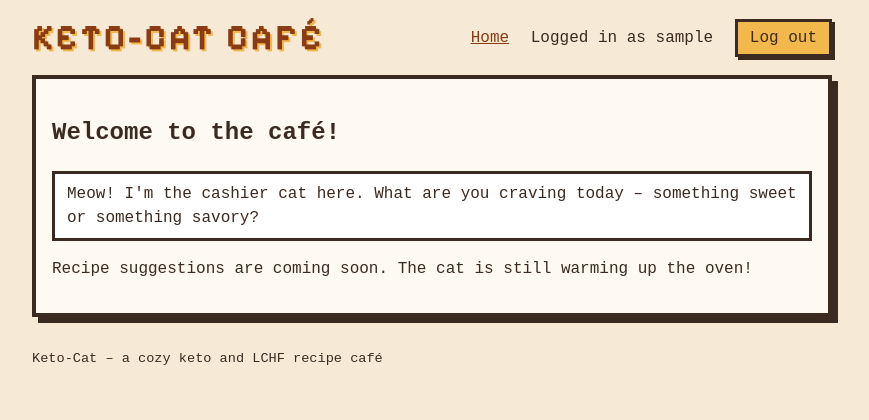
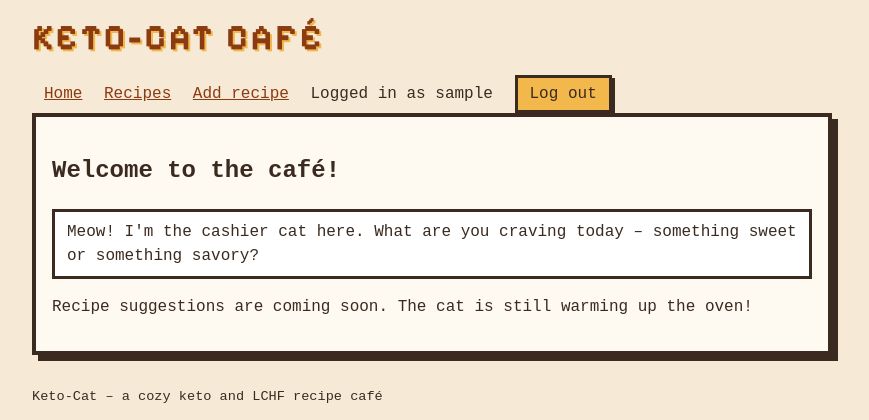
Before and after one commit to inga-divra/keto-cat, a Flask app: page / in a window 1280 px wide. Shown: the top 420 px of the page, without its empty margins (208-1077 px from the left). Run offline with Flask 3, Linux system fonts and the light colour scheme; the visitor is signed in with stand-in values (Sample User, id 1).

Commit message:
feat: add recipe create, view, edit and delete

```diff
--- a/app.py
+++ b/app.py
@@ -4,6 +4,7 @@ import sqlite3
 from flask import Flask
 from flask import abort, flash, redirect, render_template, request, session
 import config
+import recipes
 import users
 
 app = Flask(__name__)
@@ -12,6 +13,10 @@ app.secret_key = config.secret_key
 USERNAME_PATTERN = r"[A-Za-z0-9_-]{3,20}"
 PASSWORD_MIN_LENGTH = 8
 PASSWORD_MAX_LENGTH = 128
+
+TITLE_MAX_LENGTH = 100
+INGREDIENTS_MAX_LENGTH = 3000
+INSTRUCTIONS_MAX_LENGTH = 5000
 
 def require_login():
     if "user_id" not in session:
@@ -23,6 +28,30 @@ def check_csrf():
     if request.form["csrf_token"] != session.get("csrf_token"):
         abort(403)
 
+def get_own_recipe(recipe_id):
+    recipe = recipes.get_recipe(recipe_id)
+    if not recipe:
+        abort(404)
+    if recipe["user_id"] != session["user_id"]:
+        abort(403)
+    return recipe
+
+def read_recipe_form():
+    return {
+        "title": request.form["title"].strip(),
+        "ingredients": request.form["ingredients"].strip(),
+        "instructions": request.form["instructions"].strip()
+    }
+
+def recipe_form_error(filled):
+    if not filled["title"] or len(filled["title"]) > TITLE_MAX_LENGTH:
+        return f"The title must be 1–{TITLE_MAX_LENGTH} characters long."
+    if not filled["ingredients"] or len(filled["ingredients"]) > INGREDIENTS_MAX_LENGTH:
+        return f"The ingredients must be 1–{INGREDIENTS_MAX_LENGTH} characters long."
+    if not filled["instructions"] or len(filled["instructions"]) > INSTRUCTIONS_MAX_LENGTH:
+        return f"The instructions must be 1–{INSTRUCTIONS_MAX_LENGTH} characters long."
+    return None
+
 @app.before_request
 def add_csrf_token():
     # Every visitor gets a token, so that the register and login forms
@@ -33,6 +62,70 @@ def add_csrf_token():
 @app.route("/")
 def index():
     return render_template("index.html")
+
+@app.route("/recipes")
+def show_recipes():
+    all_recipes = recipes.get_recipes()
+    return render_template("recipes.html", recipes=all_recipes)
+
+@app.route("/recipe/<int:recipe_id>")
+def show_recipe(recipe_id):
+    recipe = recipes.get_recipe(recipe_id)
+    if not recipe:
+        abort(404)
+    return render_template("recipe.html", recipe=recipe)
+
+@app.route("/new_recipe", methods=["GET", "POST"])
+def new_recipe():
+    require_login()
+
+    if request.method == "GET":
+        return render_template("new_recipe.html", filled={})
+
+    check_csrf()
+    filled = read_recipe_form()
+    error = recipe_form_error(filled)
+    if error:
+        flash(error)
+        return render_template("new_recipe.html", filled=filled)
+
+    recipe_id = recipes.add_recipe(session["user_id"], filled["title"],
+                                   filled["ingredients"], filled["instructions"])
+    flash("Purr-fect! Your recipe was added.")
+    return redirect(f"/recipe/{recipe_id}")
+
+@app.route("/edit_recipe/<int:recipe_id>", methods=["GET", "POST"])
+def edit_recipe(recipe_id):
+    require_login()
+    recipe = get_own_recipe(recipe_id)
+
+    if request.method == "GET":
+        return render_template("edit_recipe.html", recipe=recipe, filled=recipe)
+
+    check_csrf()
+    filled = read_recipe_form()
+    error = recipe_form_error(filled)
+    if error:
+        flash(error)
+        return render_template("edit_recipe.html", recipe=recipe, filled=filled)
+
+    recipes.update_recipe(recipe_id, filled["title"],
+                          filled["ingredients"], filled["instructions"])
+    flash("Your recipe was updated.")
+    return redirect(f"/recipe/{recipe_id}")
+
+@app.route("/delete_recipe/<int:recipe_id>", methods=["GET", "POST"])
+def delete_recipe(recipe_id):
+    require_login()
+    recipe = get_own_recipe(recipe_id)
+
+    if request.method == "GET":
+        return render_template("delete_recipe.html", recipe=recipe)
+
+    check_csrf()
+    recipes.remove_recipe(recipe_id)
+    flash("The recipe was deleted.")
+    return redirect("/recipes")
 
 @app.route("/register", methods=["GET", "POST"])
 def register():
--- a/schema.sql
+++ b/schema.sql
@@ -1,5 +1,14 @@
-CREATE TABLE users (
+CREATE TABLE IF NOT EXISTS users (
     id INTEGER PRIMARY KEY,
     username TEXT NOT NULL UNIQUE COLLATE NOCASE,
     password_hash TEXT NOT NULL
 );
+
+CREATE TABLE IF NOT EXISTS recipes (
+    id INTEGER PRIMARY KEY,
+    user_id INTEGER NOT NULL REFERENCES users(id),
+    title TEXT NOT NULL,
+    ingredients TEXT NOT NULL,
+    instructions TEXT NOT NULL,
+    created_at TEXT NOT NULL DEFAULT CURRENT_TIMESTAMP
+);
--- a/templates/layout.html
+++ b/templates/layout.html
@@ -16,7 +16,9 @@
     <h1 class="logo"><a href="/">KETO-CAT CAFÉ</a></h1>
     <nav>
       <a href="/">Home</a>
+      <a href="/recipes">Recipes</a>
       {% if session.user_id %}
+      <a href="/new_recipe">Add recipe</a>
       <span>Logged in as {{ session.username }}</span>
       <form action="/logout" method="post" class="inline">
         <input type="hidden" name="csrf_token" value="{{ session.csrf_token }}">
```
Also changed, not shown: recipes.py (added, +33 -0 lines), static/main.css (+35 -0 lines), templates/delete_recipe.html (added, +16 -0 lines), templates/edit_recipe.html (added, +29 -0 lines), templates/new_recipe.html (added, +29 -0 lines), templates/recipe.html (added, +25 -0 lines), templates/recipes.html (added, +23 -0 lines).
